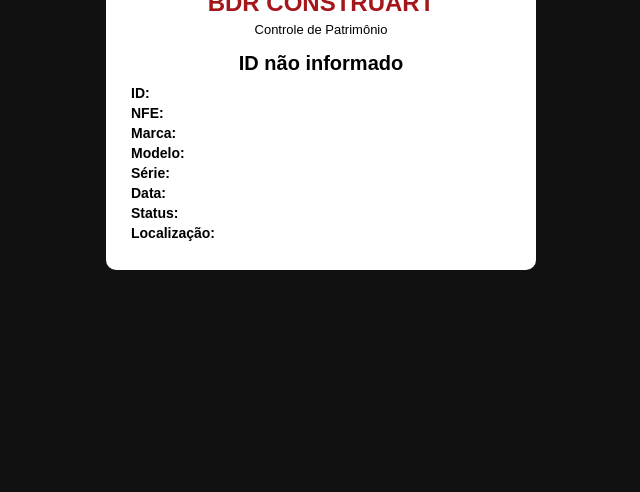
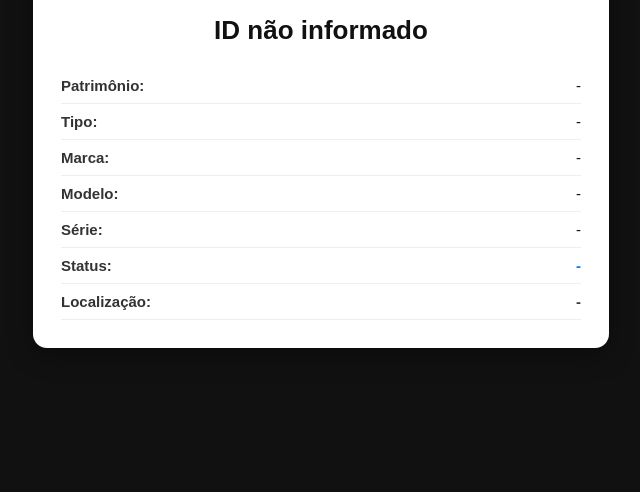
Before and after one commit to Saulohenry29/sistemabdr_dev, a website: page etiqueta.html in a window 1280 px wide. Shown: the part 308-800 px from the top of the page, without its empty margins (319-959 px from the left). Drawn offline with nearby package versions, Linux system fonts and the light colour scheme.

Commit message:
etiqueta de busca

```diff
--- a/etiqueta.html
+++ b/etiqueta.html
@@ -2,94 +2,106 @@
 <html lang="pt-br">
 <head>
 <meta charset="UTF-8">
-<title>Etiqueta Patrimônio</title>
+<title>Consulta Patrimônio BDR</title>
 
 <style>
 body{
-  font-family: Arial;
+  margin:0;
+  font-family:Arial,sans-serif;
   background:#111;
   display:flex;
   justify-content:center;
   align-items:center;
-  height:100vh;
-  margin:0;
+  min-height:100vh;
+  padding:20px;
+  box-sizing:border-box;
 }
 
-/* 🔥 CENTRALIZAÇÃO FORTE */
-.wrapper {
-  display: flex;
-  justify-content: center;
-  align-items: center;
-  width: 100%;
+.card{
+  background:#fff;
+  width:100%;
+  max-width:520px;
+  padding:28px;
+  border-radius:14px;
+  text-align:center;
+  box-shadow:0 8px 25px rgba(0,0,0,.35);
 }
 
-/* CARD DA ETIQUETA */
-.card{
-  background:#fff;
-  width:380px;
-  padding:25px;
-  border-radius:10px;
-  text-align:center;
-}
-
-/* LOGO CENTRALIZADA */
-.logo {
+.logo{
   display:flex;
   justify-content:center;
-  margin-bottom:5px;
+  margin-bottom:8px;
 }
 
 .logo img{
-  height:45px;
+  height:60px;
 }
 
-/* TÍTULO */
 .titulo{
-  text-align:center;
   color:#a4161a;
   font-weight:bold;
   margin:5px 0;
+  font-size:28px;
 }
 
 .subtitulo{
-  text-align:center;
-  font-size:13px;
-  margin-bottom:15px;
+  font-size:14px;
+  margin-bottom:20px;
+  color:#555;
 }
 
-/* TEXTO */
 h1{
-  font-size:20px;
-  margin:10px 0;
+  font-size:26px;
+  margin:14px 0 22px;
+  color:#111;
 }
 
-p{
-  font-size:14px;
-  margin:4px 0;
+.linha{
+  display:flex;
+  justify-content:space-between;
+  gap:12px;
+  padding:9px 0;
+  border-bottom:1px solid #eee;
   text-align:left;
+  font-size:15px;
 }
 
-/* STATUS */
+.label{
+  font-weight:bold;
+  color:#333;
+  min-width:120px;
+}
+
+.valor{
+  flex:1;
+  text-align:right;
+  color:#111;
+  word-break:break-word;
+}
+
 #status{
   font-weight:bold;
   color:#007bff;
 }
 
-/* LOCALIZAÇÃO */
 #localizacao{
   font-weight:bold;
   color:#2c3e50;
 }
 
-/* IMPRESSÃO */
-@media print{
-  body{
-    background:#fff;
+@media(max-width:600px){
+  .card{
+    max-width:100%;
+    padding:22px;
   }
 
-  .card{
-    box-shadow:none;
-    border:none;
+  .linha{
+    flex-direction:column;
+    gap:3px;
+  }
+
+  .valor{
+    text-align:left;
   }
 }
 </style>
@@ -97,29 +109,50 @@ p{
 
 <body>
 
-<div class="wrapper">
+<div class="card">
 
-  <div class="card">
+  <div class="logo">
+    <img src="./imagens/logo.png" alt="Logo BDR">
+  </div>
 
-    <div class="logo">
-      <img src="./imagens/logo.png">
-    </div>
+  <h2 class="titulo">BDR CONSTRUART</h2>
+  <p class="subtitulo">Consulta de Patrimônio</p>
 
-    <h2 class="titulo">BDR CONSTRUART</h2>
-    <p class="subtitulo">Controle de Patrimônio</p>
+  <h1 id="produto">Carregando...</h1>
 
-    <h1 id="produto">Carregando...</h1>
+  <div class="linha">
+    <div class="label">Patrimônio:</div>
+    <div class="valor" id="codigo">-</div>
+  </div>
 
-    <p><b>ID:</b> <span id="codigo"></span></p>
-    <p><b>NFE:</b> <span id="nfe"></span></p>
-    <p><b>Marca:</b> <span id="marca"></span></p>
-    <p><b>Modelo:</b> <span id="modelo"></span></p>
-    <p><b>Série:</b> <span id="serie"></span></p>
-    <p><b>Data:</b> <span id="data"></span></p>
+  <div class="linha">
+    <div class="label">Tipo:</div>
+    <div class="valor" id="tipo">-</div>
+  </div>
 
-    <p><b>Status:</b> <span id="status"></span></p>
-    <p><b>Localização:</b> <span id="localizacao"></span></p>
+  <div class="linha">
+    <div class="label">Marca:</div>
+    <div class="valor" id="marca">-</div>
+  </div>
 
+  <div class="linha">
+    <div class="label">Modelo:</div>
+    <div class="valor" id="modelo">-</div>
+  </div>
+
+  <div class="linha">
+    <div class="label">Série:</div>
+    <div class="valor" id="serie">-</div>
+  </div>
+
+  <div class="linha">
+    <div class="label">Status:</div>
+    <div class="valor" id="status">-</div>
+  </div>
+
+  <div class="linha">
+    <div class="label">Localização:</div>
+    <div class="valor" id="localizacao">-</div>
   </div>
 
 </div>
@@ -128,10 +161,13 @@ p{
 <script src="./JS/supabaseClient.js"></script>
 
 <script>
-const id = new URLSearchParams(window.location.search).get("id");
+const params = new URLSearchParams(window.location.search);
+
+const id =
+  params.get("id") ||
+  params.get("codigo");
 
 async function carregar() {
-
   if (!id) {
     document.getElementById("produto").innerText = "ID não informado";
     return;
@@ -143,19 +179,20 @@ async function carregar() {
     .eq("codigo_qr", id)
     .maybeSingle();
 
-  if (!data || error) {
+  if (error || !data) {
+    console.error(error);
     document.getElementById("produto").innerText = "Item não encontrado";
+    document.getElementById("codigo").innerText = id;
     return;
   }
 
   document.getElementById("produto").innerText = data.nome_bem || "-";
   document.getElementById("codigo").innerText = data.codigo_qr || "-";
+  document.getElementById("tipo").innerText = data.tipo_item || "-";
   document.getElementById("marca").innerText = data.marca || "-";
   document.getElementById("modelo").innerText = data.modelo || "-";
   document.getElementById("serie").innerText = data.numero_serie || "-";
-  document.getElementById("data").innerText = data.data_compra || "-";
   document.getElementById("status").innerText = data.status || "-";
-  document.getElementById("nfe").innerText = data.numero_nf || "-";
   document.getElementById("localizacao").innerText = data.localizacao || "-";
 }
 
```
